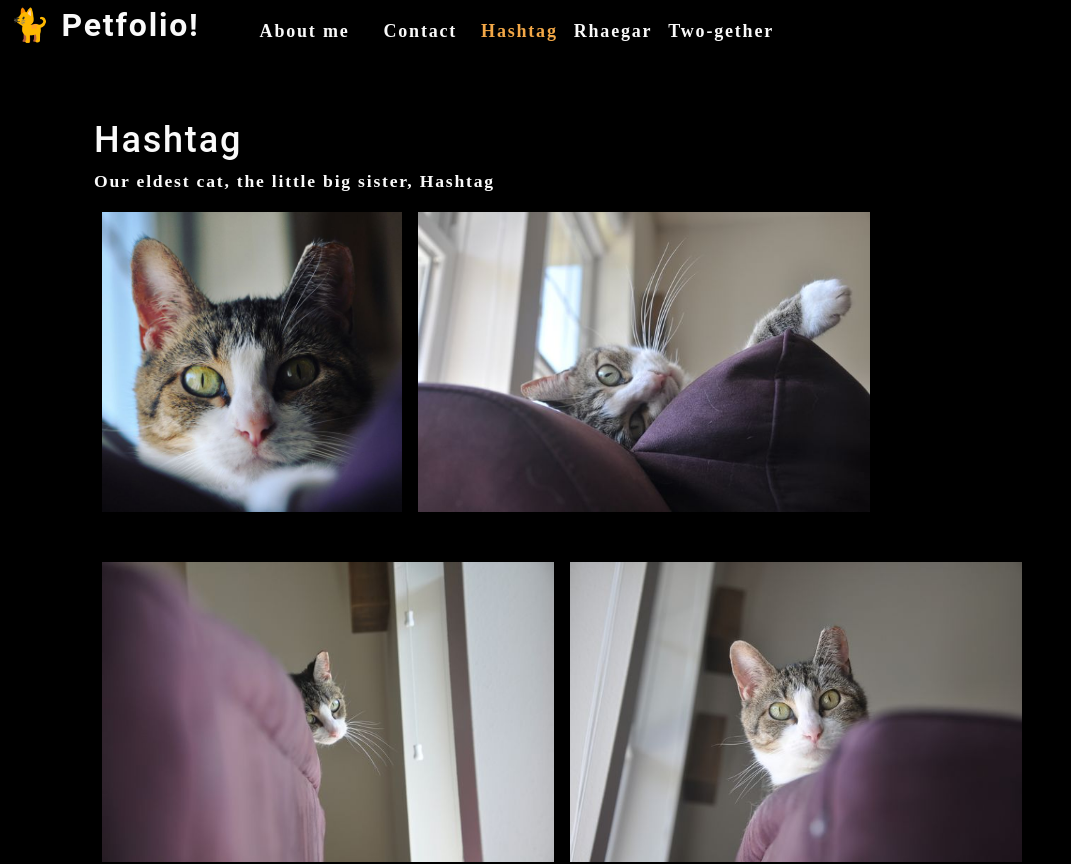
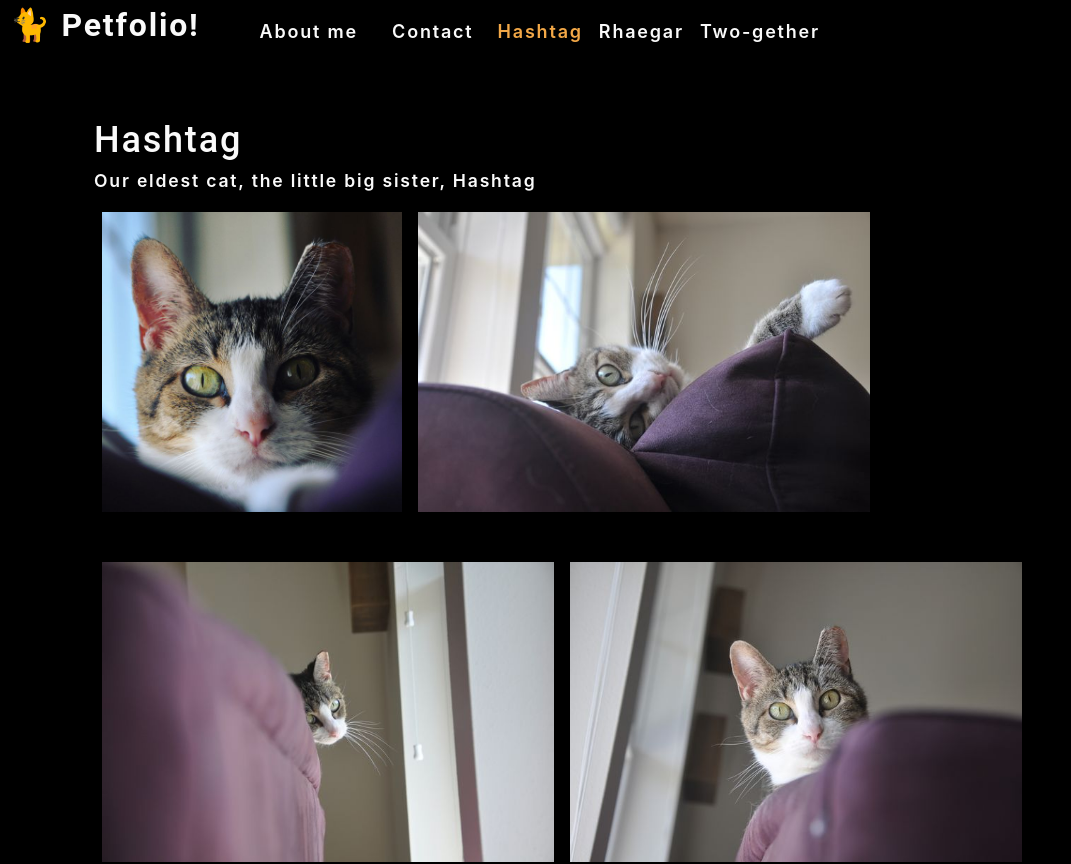
Before and after one commit to rrcampbell-exe/photo-portfolio, a React (Create React App) app: page / in a window 1280 px wide. Shown: the top 864 px of the page, without its empty margins (0-1071 px from the left). Built offline with nearby package versions, Linux system fonts and the light colour scheme.

Commit message:
Update font family

```diff
--- a/src/index.css
+++ b/src/index.css
@@ -36,7 +36,7 @@
   letter-spacing: .1em;
   background: var(--dark);
   color: var(--light);
-  font-family: 'Poiret One', cursive;
+  font-family: -apple-system, BlinkMacSystemFont, "Segoe UI", Roboto, Oxygen-Sans, Ubuntu, Cantarell, "Helvetica Neue", sans-serif;
 
 }
 
```
